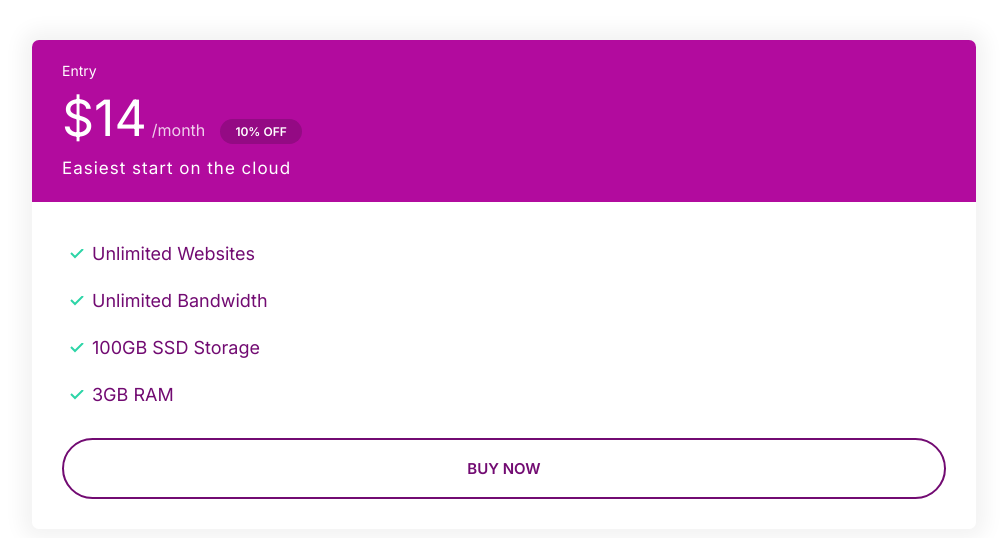
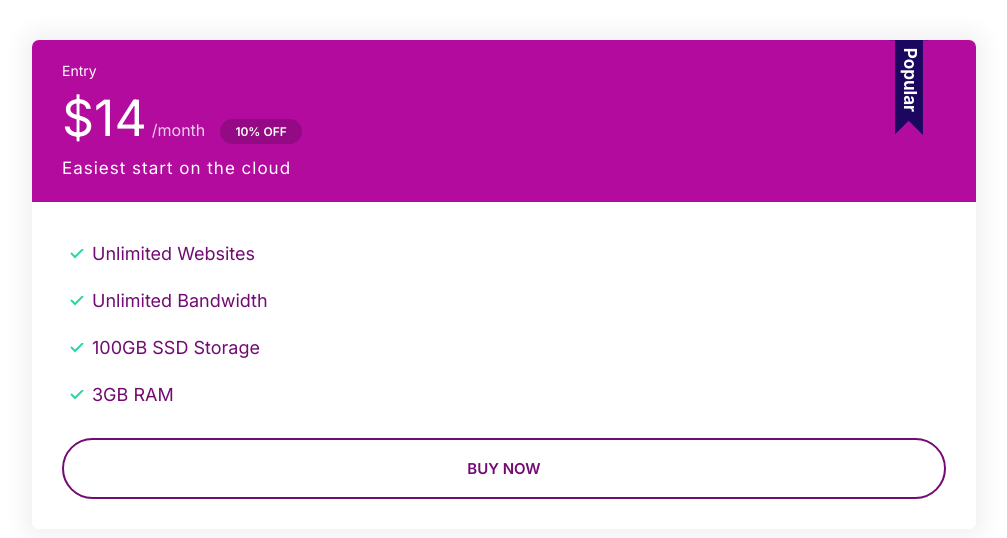
Before and after one commit to johnzhang3410/TechAndLife, a plain HTML site: page index.html in a window 1280 px wide. Shown: the whole page, without its empty margins (8-1015 px from the left). Drawn offline with Linux system fonts and the light colour scheme.

Commit message:
Added popular plan

```diff
--- a/css/styles.css
+++ b/css/styles.css
@@ -352,6 +352,20 @@ a {
   margin-bottom: 2rem;
 }
 
+.plan--popular .card__header {
+  position: relative; /* Parent of what's down below, set to make absolute positioning work */
+}
+
+/* For a popular plan, insert popular img before card header */
+.plan--popular .card__header::before {
+  content: url(../images/popular.svg);
+  width: 40px;
+  display: inline-block;
+  position: absolute;
+  top: -5px;
+  right: 5%;
+}
+
 @media screen and (min-width: 1024px) {
   .plan__name {
     font-size: 1.4rem;
--- a/index.html
+++ b/index.html
@@ -13,7 +13,7 @@
 </head>
 <body>
     <div style="padding: 4rem; width: 80%;">
-        <div class="plan">
+        <div class="plan plan--popular">
             <div class="card card--secondary">
                 <header class="card__header">
                     <h3 class="plan__name">Entry</h3>
```
Also changed, not shown: components/plan.html (+1 -1 lines), Images/popular.svg (added).
